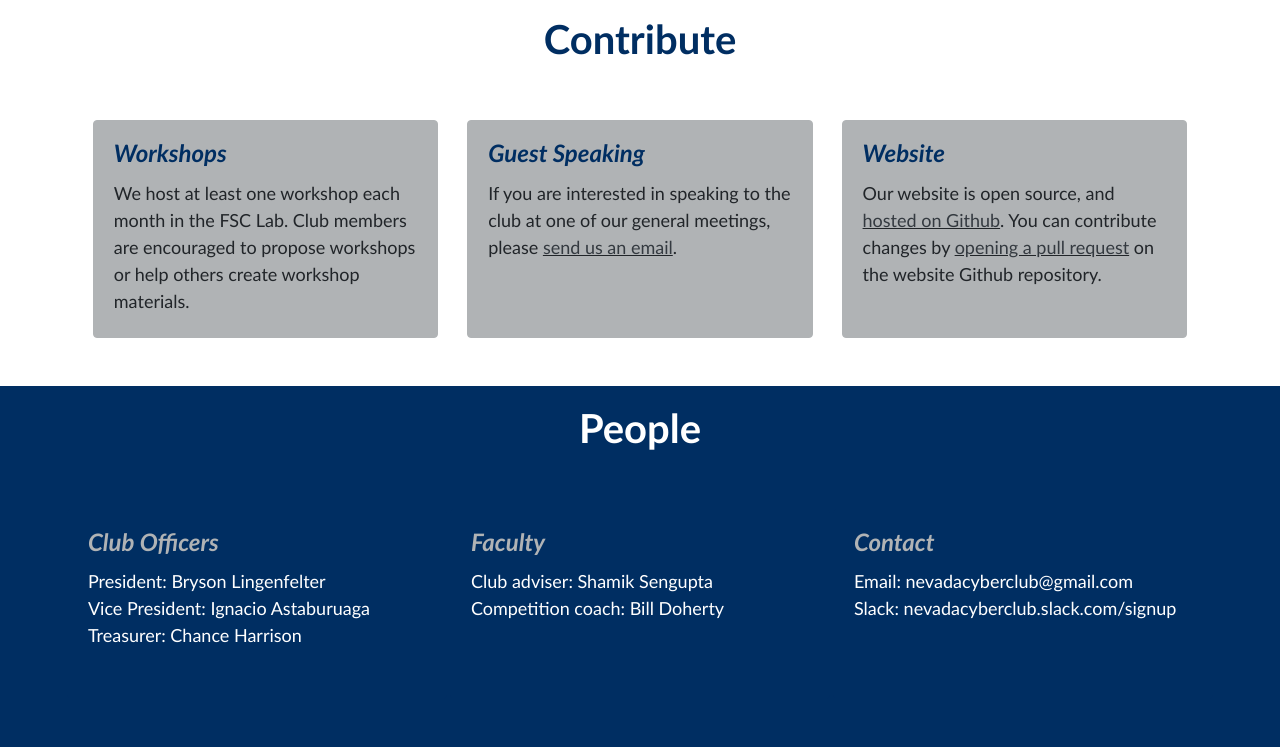
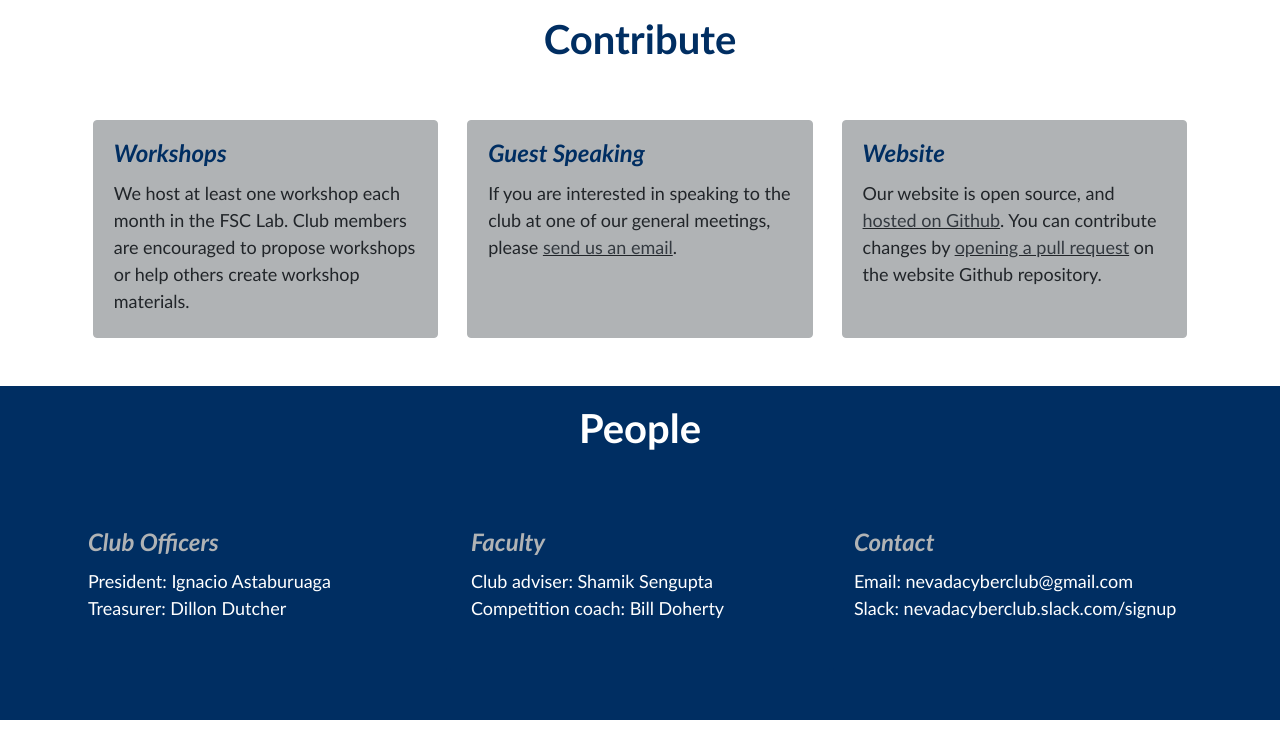
Before and after one commit to NevadaCyberClub/NevadaCyberClub.github.io, a plain HTML site: page index.html in a window 1280 px wide. Shown: the part 1815-2562 px from the top of the page. After the commit the page ends 2535 px from the top, so only its background shows below. Drawn offline with nearby package versions, Linux system fonts and the light colour scheme.

Commit message:
update officers

```diff
--- a/index.html
+++ b/index.html
@@ -167,9 +167,8 @@
           <div class="card-body d-flex flex-column">
             <h4 class="card-title fg-silver">Club Officers</h4>
             <p class="card-text text-white">
-            President: Bryson Lingenfelter<br>
-            Vice President: Ignacio Astaburuaga<br>
-            Treasurer: Chance Harrison<br><br>
+            President: Ignacio Astaburuaga<br>
+            Treasurer: Dillon Dutcher<br><br>
            </p>
           </div>
         </div>
```
